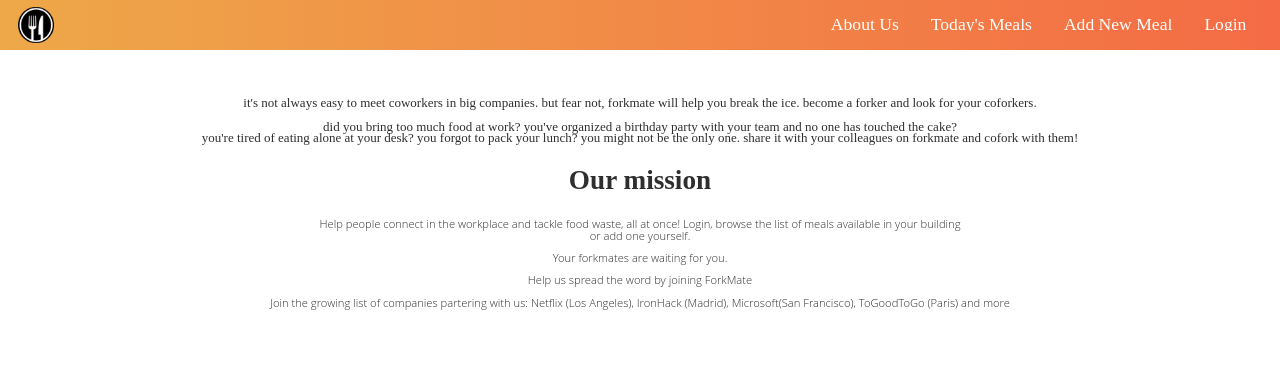
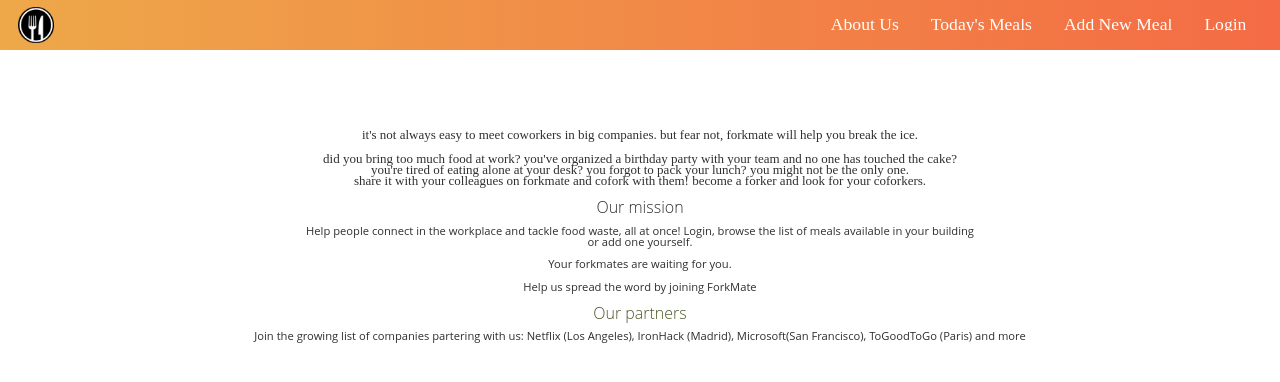
Before and after one commit to josipa314/forkmate-client, a React (Create React App) app: page /about in a window 1280 px wide. Shown: the top 382 px of the page. Built offline with nearby package versions, Linux system fonts and the light colour scheme; no server answers; a web font is replaced by a local one.

Commit message:
small css changes

```diff
--- a/src/App.css
+++ b/src/App.css
@@ -100,15 +100,16 @@
 
  h3 {
   font-family: 'Open sans';
-  font-size: 0.7rem;
-  font-weight: 200;
+  font-size: 1rem;
+  font-weight: 300;
   margin-bottom: 0.5rem;
+  color: #495624;
 }
 
  p {
    font-family: 'Open sans';
    font-size: 0.7rem;
-   font-weight: 200;
+   font-weight: 400;
    text-align: center;
    margin-bottom: 0.5rem;
  }
--- a/src/components/Navbar.css
+++ b/src/components/Navbar.css
@@ -28,6 +28,7 @@ html, body {
   list-style-type: none;
   margin: 0;
   padding: 0;
+  color: #495624;
 }
 
 .menu > li {
@@ -69,7 +70,7 @@ html, body {
 .menu-button::before,
 .menu-button::after {
   display: block;
-  background-color: #2f2f2f;
+  background-color: #495624;;
   position: absolute;
   height: 4px;
   width: 30px;
@@ -114,6 +115,8 @@ html, body {
     width: 100%;
     justify-content: center;
     align-items: center;
+    color: #495624;
+
   }
   #menu-toggle ~ .menu li {
     height: 0;
--- a/src/pages/AboutUsPage.css
+++ b/src/pages/AboutUsPage.css
@@ -1,5 +1,12 @@
-.about-title {
-    color: #2f2f2f;
+
+
+.about-container {
+    max-width: 100%;
+    margin: auto;
+    background-size: cover;
+    background-repeat: repeat;
+    padding: 1rem
+
 }
 
 .about-container .about-mission p {
@@ -13,12 +20,8 @@
     color: #2f2f2f;
 }
 
-.about-container {
-    max-width: 100%;
-      margin: auto;
-      background-size: cover;
-      background-repeat: repeat;
-
+.about-title {
+    color: #2f2f2f;
 }
 
 .our-mission-container {
--- a/src/pages/AboutUsPage.js
+++ b/src/pages/AboutUsPage.js
@@ -4,40 +4,41 @@ import background from "../assets/top-view-lunchboxes-with-phone.jpg"
 function AboutUs () {
 
     return (
+      <main className="wrapper">
+      <section className="container">
       <section className="about-container">
         <div className="about-mission">
         <br/>
         <br/>
           <p className="first-p">
             It's not always easy to meet coworkers in big companies. But fear
-            not, ForkMate will help you break the ice. Become a forker and look
-            for your coforkers.
+            not, ForkMate will help you break the ice.
           </p>
 
           <p className="second-p">
             Did you bring too much food at work? You've organized a birthday
             party with your team and no one has touched the cake?
-            <br /> You're tired of eating alone at your desk? You forgot to pack
-            your lunch? You might not be the only one. Share it with your
-            colleagues on ForkMate and cofork with them!
+            <br/> You're tired of eating alone at your desk? You forgot to pack
+            your lunch? You might not be the only one.
+            <br/> Share it with your colleagues on ForkMate and cofork with them!
+            Become a forker and look for your coforkers.
           </p>
 
 
         </div>
         <div className="our-mission-container">
-          <h2 className="about-title">Our mission</h2>
-
+          <h3 className="about-title">Our mission</h3>
           <p>
             Help people connect in the workplace and tackle food waste, all at
             once! Login, browse the list of meals available in your building<br/> or add one yourself.
             <p>Your forkmates are waiting for you.</p>
-
-          <p>Help us spread the word by joining ForkMate</p>
+            <p>Help us spread the word by joining ForkMate</p>
           </p>
         </div>
 
         <article className="about-our-partners">
           <div className="companies-partner">
+          <h3 className="partners-title">Our partners</h3>
             <p>
               Join the growing list of companies partering with us: Netflix
               (Los Angeles), IronHack (Madrid), Microsoft(San Francisco), ToGoodToGo (Paris) and more
@@ -51,6 +52,8 @@ function AboutUs () {
         </article>
 
       </section>
+    </section>
+    </main>
     );
 
 }
--- a/src/pages/EditMealPage.css
+++ b/src/pages/EditMealPage.css
@@ -12,6 +12,7 @@
 .EditMealPage form label {
     display: block;
     margin: 0.7rem;
+    color: #2f2f2f;
 }
 
 .EditMealPage form input {
@@ -26,4 +27,5 @@
 .EditMealPage button {
     float: center;
     width: 50%;
+    color: #2f2f2f;
   }
```
